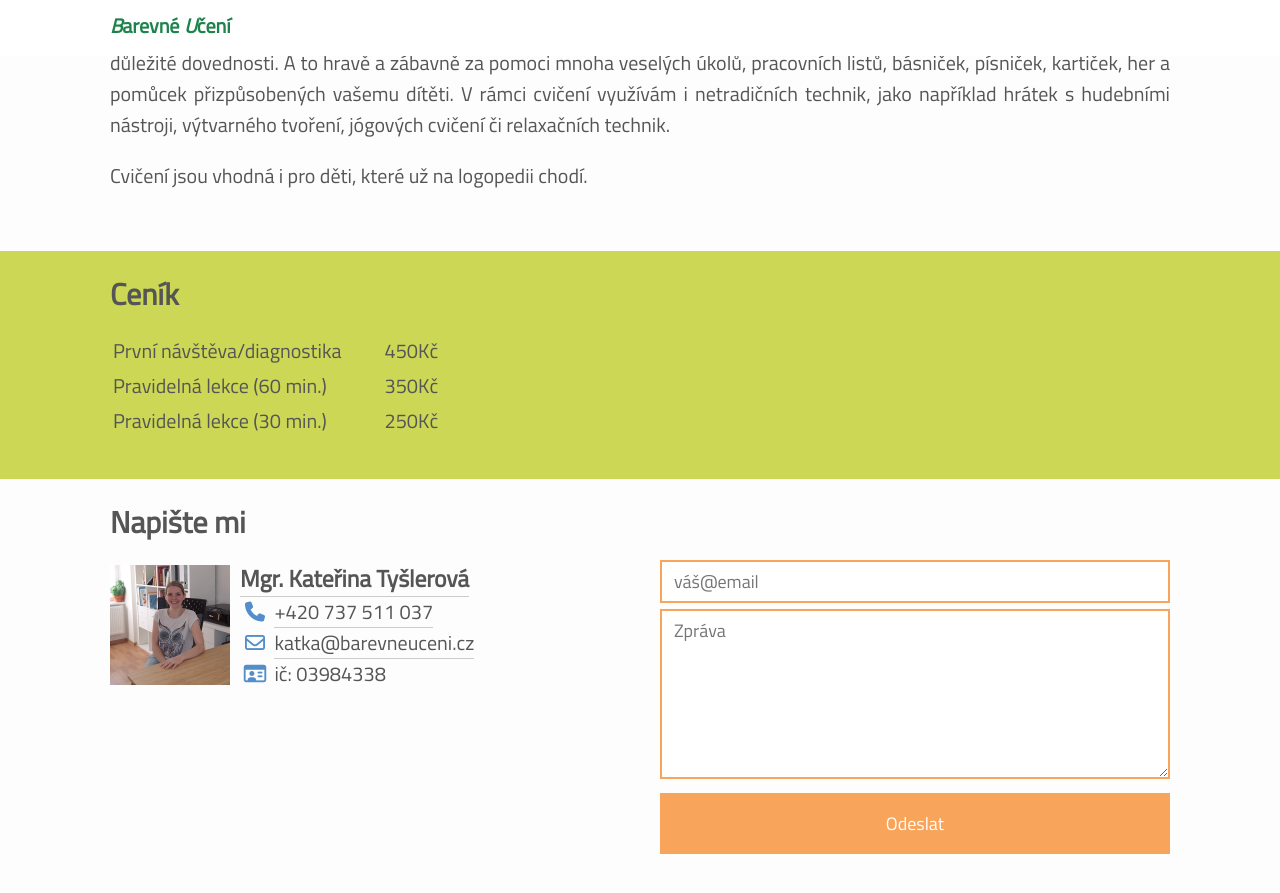
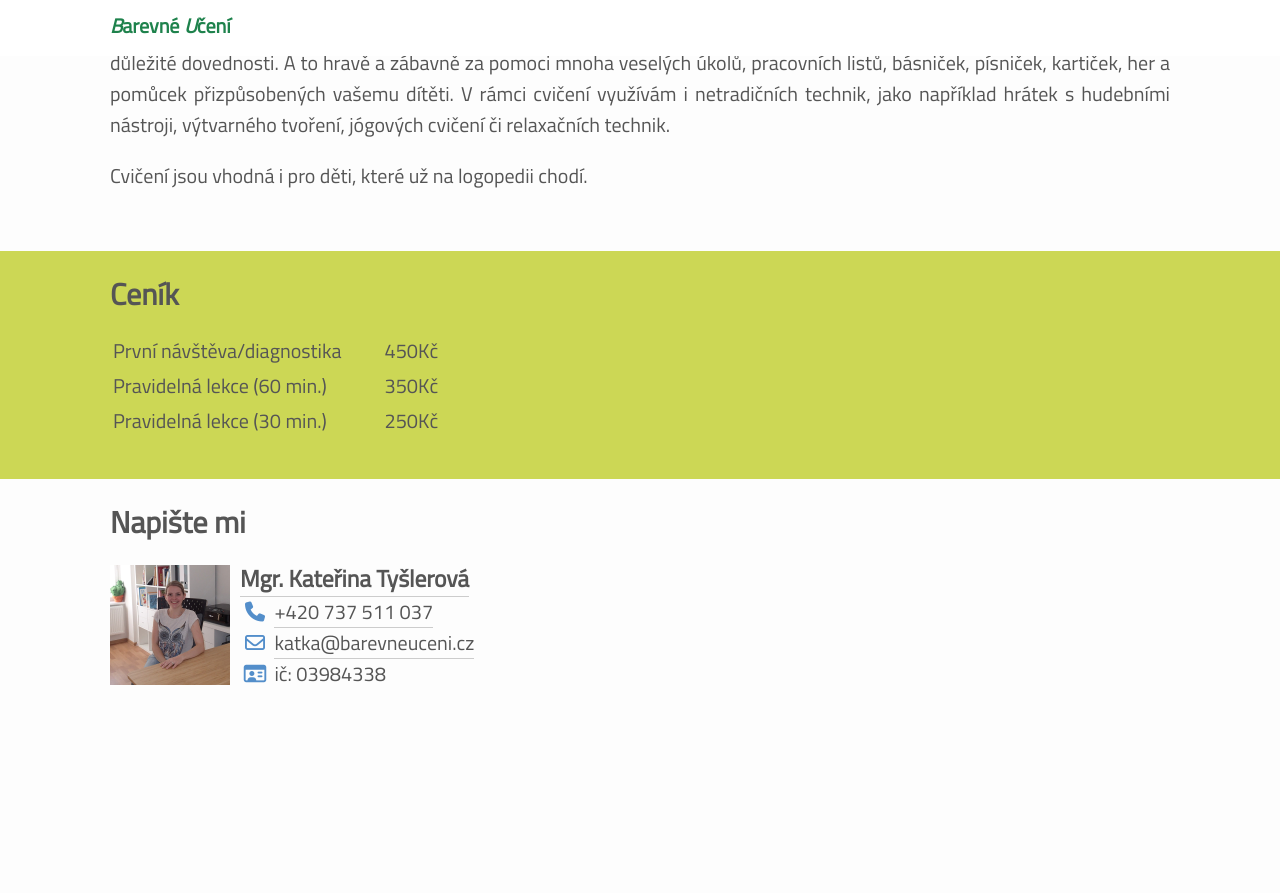
Before and after one commit to JakubTesarek/barevneuceni.cz, a Jekyll site: the page built from pages/logopedie-pro-predskolaky.html, in a window 1280 px wide and 900 px high, scrolled down 246 px. Shown: the top 893 px of the window. Built offline with Jekyll 4.4.1, drawn with Linux system fonts in a browser that asks for light colours; nearby versions of some CDN libraries; after the commit the page ends 1015 px from its top, so only the background shows below that.

Commit message:
temporarly disable contact forms

```diff
--- a/_includes/contact.html
+++ b/_includes/contact.html
@@ -20,7 +20,7 @@
 		</div>
 
 		<div class="right half">
-			{% include contact_form.html email=profile.email %}
+			<!-- {% include contact_form.html email=profile.email %} -->
 		</div>
 	</div>
 	<div class="clear"></div>
```
Also changed, not shown: Gemfile.lock.
